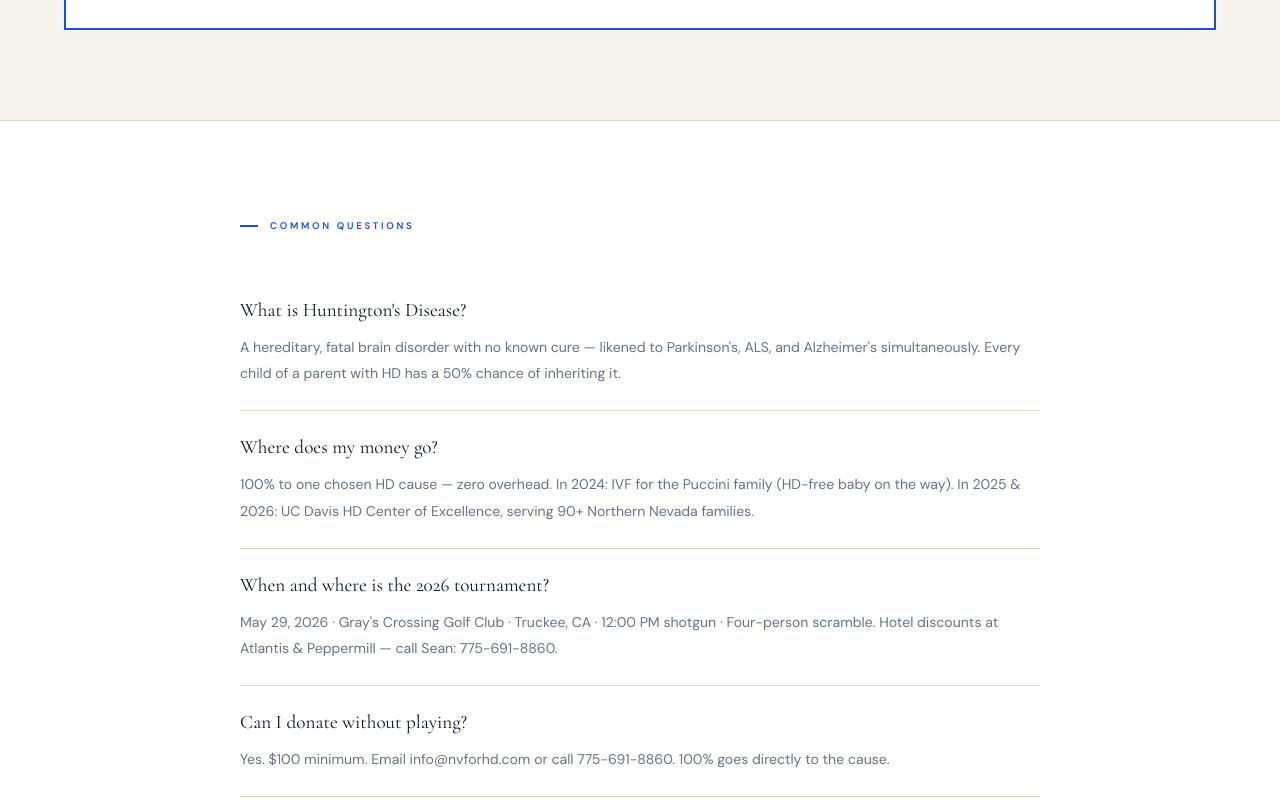
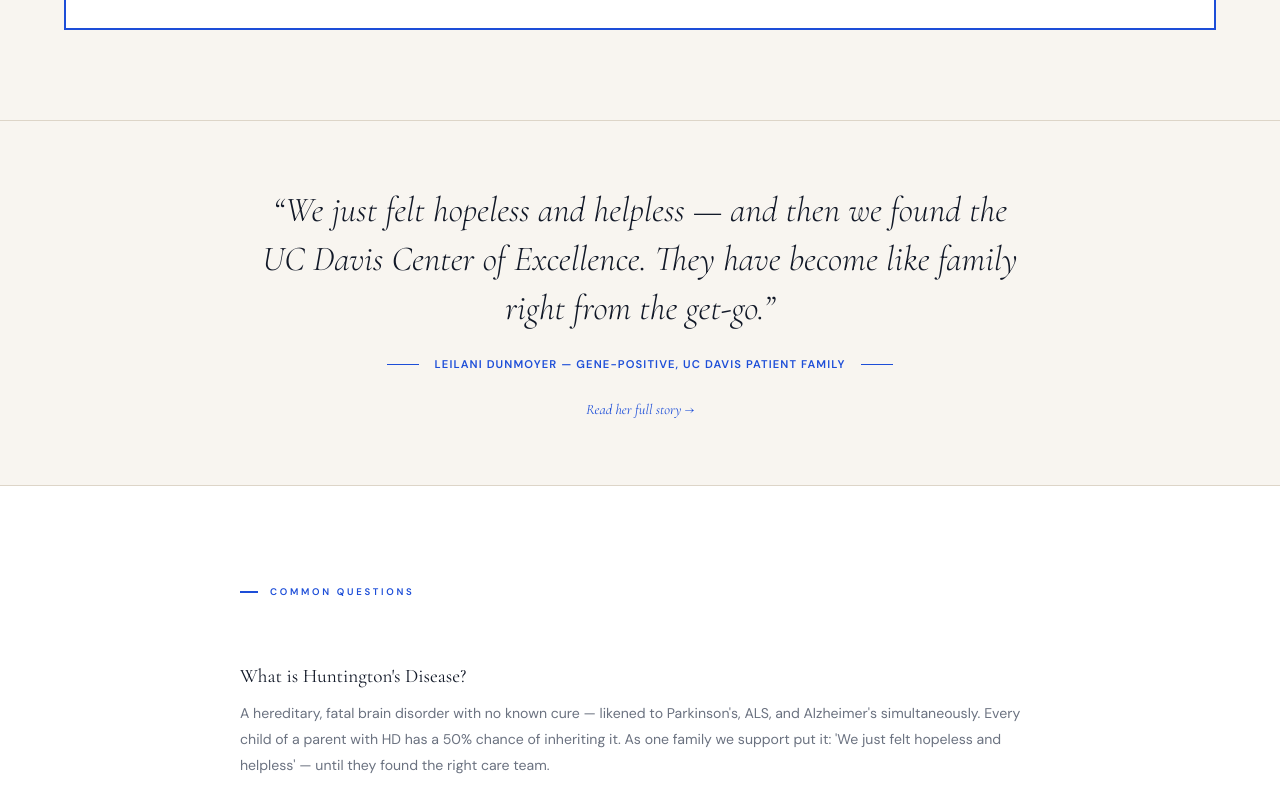
Before and after one commit to digitalalchemistalex/nvforhd, a Next.js app: page / in a window 1280 px wide. Shown: the part 7780-8580 px from the top of the page. Built offline with nearby package versions, Linux system fonts and the light colour scheme.

Commit message:
feat: add Leilani pull quote + update FAQ with real patient voices

```diff
--- a/app/page.tsx
+++ b/app/page.tsx
@@ -440,6 +440,26 @@
 
       <SponsorsSection />
 
+
+      {/* Pull quote — Leilani — bridges testimonials to FAQ */}
+      <section style={{ background: 'var(--cream)', padding: 'clamp(3rem,5vw,5rem) var(--px)', borderTop: '1px solid var(--cream-3)' }}>
+        <div className="inner" style={{ maxWidth: '760px', textAlign: 'center' }}>
+          <ScrollReveal>
+            <div style={{ fontFamily: 'var(--serif)', fontSize: 'clamp(1.4rem,3vw,2.2rem)', fontWeight: 300, color: 'var(--ink)', lineHeight: 1.4, fontStyle: 'italic', marginBottom: '1.5rem' }}>
+              &ldquo;We just felt hopeless and helpless — and then we found the UC Davis Center of Excellence. They have become like family right from the get-go.&rdquo;
+            </div>
+            <div style={{ display: 'flex', alignItems: 'center', justifyContent: 'center', gap: '1rem' }}>
+              <div style={{ width: '32px', height: '1px', background: 'var(--blue)' }} />
+              <span style={{ fontFamily: 'var(--sans)', fontSize: '0.7rem', letterSpacing: '0.1em', textTransform: 'uppercase', color: 'var(--blue)', fontWeight: 600 }}>Leilani Dunmoyer — Gene-Positive, UC Davis Patient Family</span>
+              <div style={{ width: '32px', height: '1px', background: 'var(--blue)' }} />
+            </div>
+            <div style={{ marginTop: '1.5rem' }}>
+              <a href="/blog/hd-family-story-leilani-dunmoyer-uc-davis" style={{ fontFamily: 'var(--serif)', fontStyle: 'italic', fontSize: '0.9rem', color: 'var(--blue)', textDecoration: 'none' }}>Read her full story →</a>
+            </div>
+          </ScrollReveal>
+        </div>
+      </section>
+
       {/* FAQ */}
       <section style={{ background: 'var(--white)', padding: 'var(--py-lg) var(--px)', borderTop: '1px solid var(--cream-3)' }}>
         <div className="inner" style={{ maxWidth: '800px' }}>
@@ -450,8 +470,8 @@
             </div>
           </ScrollReveal>
           {[
-            { q: "What is Huntington's Disease?", a: "A hereditary, fatal brain disorder with no known cure — likened to Parkinson's, ALS, and Alzheimer's simultaneously. Every child of a parent with HD has a 50% chance of inheriting it." },
-            { q: "Where does my money go?", a: "100% to one chosen HD cause — zero overhead. In 2024: IVF for the Puccini family (HD-free baby on the way). In 2025 & 2026: UC Davis HD Center of Excellence, serving 90+ Northern Nevada families." },
+            { q: "What is Huntington's Disease?", a: "A hereditary, fatal brain disorder with no known cure — likened to Parkinson's, ALS, and Alzheimer's simultaneously. Every child of a parent with HD has a 50% chance of inheriting it. As one family we support put it: 'We just felt hopeless and helpless' — until they found the right care team." },
+            { q: "Where does my money go?", a: "100% to one chosen HD cause — zero overhead. In 2024: IVF for the Puccini family (HD-free baby born HD-free). In 2025 & 2026: UC Davis HD Center of Excellence, serving 90+ Northern Nevada families including Tiffany, Mikey & Holly, and Leilani's family — all of whom have shared their stories on this site." },
             { q: "When and where is the 2026 tournament?", a: "May 29, 2026 · Gray's Crossing Golf Club · Truckee, CA · 12:00 PM shotgun · Four-person scramble. Hotel discounts at Atlantis & Peppermill — call Sean: 775-691-8860." },
             { q: "Can I donate without playing?", a: "Yes. $100 minimum. Email info@nvforhd.com or call 775-691-8860. 100% goes directly to the cause." },
           ].map(({ q, a }, i) => (
```
